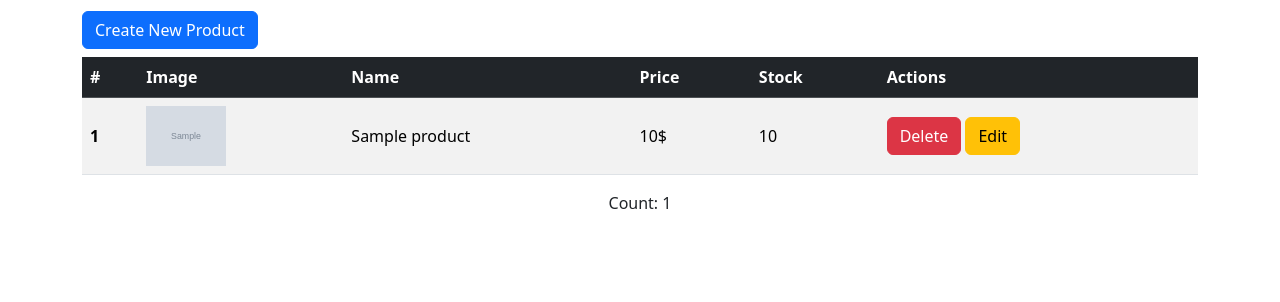
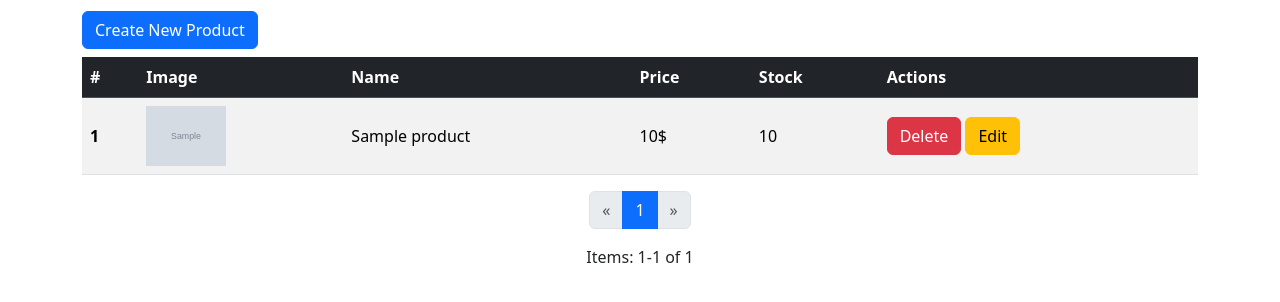
Before and after one commit to vladtymo/Django-SPD311, a Django app: template products/templates/catalog.html in a window 1280 px wide. Shown: the part 147-449 px from the top of the page. Run offline with Django 3.2, Linux system fonts and the light colour scheme; the template is opened without the code that fills it: most values are stand-ins (such as "Sample title", 1, 10 or a date in 2020); grey boxes marked "Sample" are stand-in pictures; some libraries are stand-ins or nearby versions.

Commit message:
Implement pagination

```diff
--- a/products/templates/catalog.html
+++ b/products/templates/catalog.html
@@ -42,7 +42,52 @@
         {% endfor %}
     </tbody>
 </table>
-<p class="text-center">Count: {{ count }}</p>
+
+<nav class="d-flex justify-content-center">
+    <ul class="pagination">
+        {% if page.has_previous %}
+        <li class="page-item">
+            <a class="page-link" href="?page={{ page.previous_page_number }}" aria-label="Previous">
+                <span aria-hidden="true">&laquo;</span>
+            </a>
+        </li>
+        {% else %}
+        <li class="page-item disabled">
+            <span class="page-link" aria-label="Previous">
+                <span aria-hidden="true">&laquo;</span>
+            </span>
+        </li>
+        {% endif %}
+
+        {% for num in page.paginator.page_range %}
+        {% if page.number == num %}
+        <li class="page-item active" aria-current="page">
+            <span class="page-link">{{ num }}</span>
+        </li>
+        {% else %}
+        <li class="page-item">
+            <a class="page-link" href="?page={{ num }}">{{ num }}</a>
+        </li>
+        {% endif %}
+        {% endfor %}
+
+        {% if page.has_next %}
+        <li class="page-item">
+            <a class="page-link" href="?page={{ page.next_page_number }}" aria-label="Next">
+                <span aria-hidden="true">&raquo;</span>
+            </a>
+        </li>
+        {% else %}
+        <li class="page-item disabled">
+            <span class="page-link" aria-label="Next">
+                <span aria-hidden="true">&raquo;</span>
+            </span>
+        </li>
+        {% endif %}
+    </ul>
+</nav>
+
+<p class="text-center">Items: {{page.start_index}}-{{page.end_index}} of {{total_count}}</p>
 {% else %}
 <p>No products available.</p>
 {% endif %}
```
Also changed, not shown: products/views.py (+15 -1 lines).
